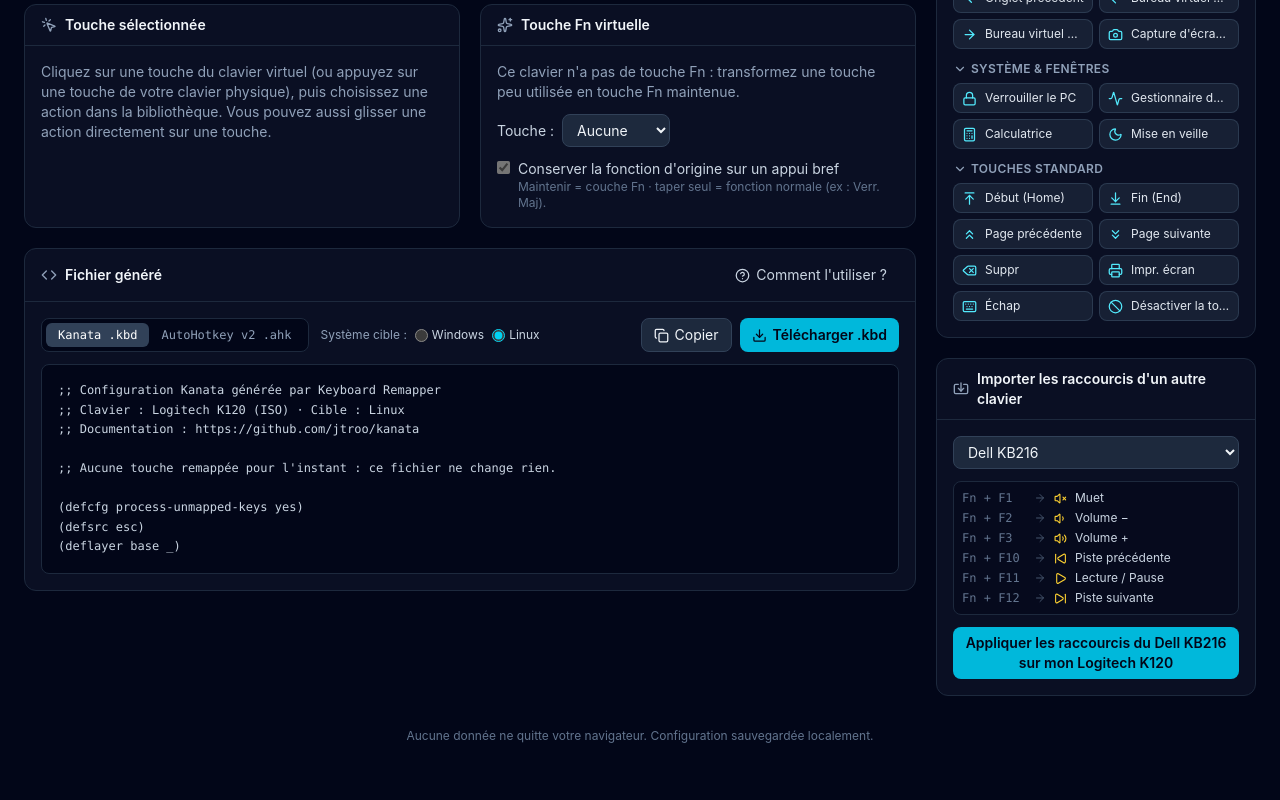
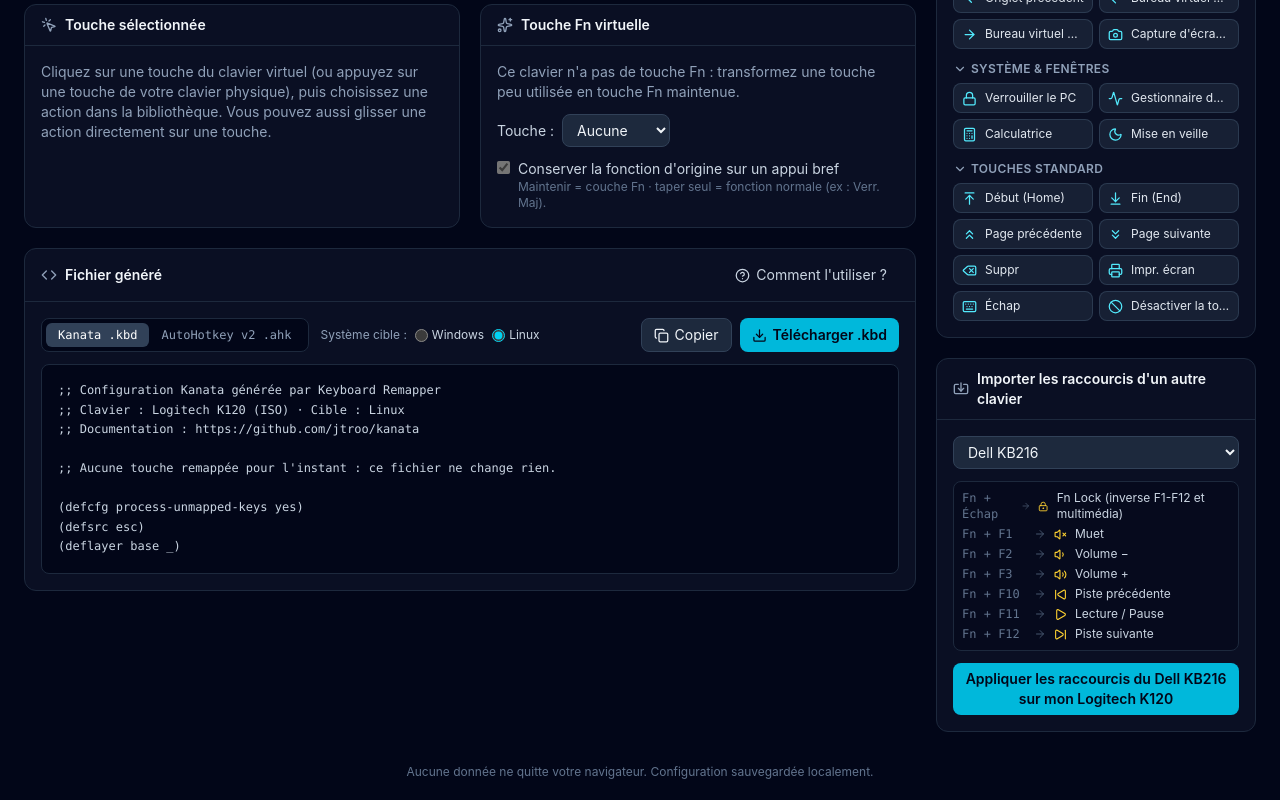
Before and after one commit to Qua-9-9-1/win-media-hotkeys-remapper, a React (Vite) app: page / in a window 1280 px wide. Shown: the part 585-1385 px from the top of the page. Before the commit the page ends 1349 px from the top, so only its background shows below. Built offline with nearby package versions, Linux system fonts and the light colour scheme.

Commit message:
[ADD] Firmware-only Fn Lock on Dell KB216

```diff
--- a/src/core/generators/shared.ts
+++ b/src/core/generators/shared.ts
@@ -34,7 +34,7 @@ export function buildExportPlan(config: RemapConfig, profile: KeyboardProfile):
     Object.entries(config.layers[layer])
       .filter(([key]) => remappable.has(key) && key !== config.fnTrigger)
       .map(([key, id]) => ({ key, action: getAction(id) }))
-      .filter((m): m is ResolvedMapping => m.action !== undefined)
+      .filter((m): m is ResolvedMapping => m.action !== undefined && !m.action.nativeOnly)
       .sort((a, b) => order.get(a.key)! - order.get(b.key)!);
 
   const fnTrigger =
--- a/src/core/migration.ts
+++ b/src/core/migration.ts
@@ -7,6 +7,8 @@ export interface MigrationResult {
   added: number;
   skippedNative: number;
   skippedExisting: number;
+  /** Firmware-only features that a software remapper cannot reproduce. */
+  skippedUnsupported: number;
   /** Virtual Fn key auto-enabled because the source shortcuts need one. */
   enabledFnTrigger: boolean;
 }
@@ -31,9 +33,16 @@ export function migrateShortcuts(
   let added = 0;
   let skippedNative = 0;
   let skippedExisting = 0;
+  let skippedUnsupported = 0;
 
   for (const s of source.nativeShortcuts) {
-    if (!filter(s.action) || !getAction(s.action) || !targetKeys.has(s.key)) continue;
+    const action = getAction(s.action);
+    if (!filter(s.action) || !action || !targetKeys.has(s.key)) continue;
+    // Firmware-only features (Fn Lock...) cannot be reproduced by a remapper.
+    if (action.nativeOnly) {
+      skippedUnsupported++;
+      continue;
+    }
     // The target keyboard already offers this action natively: nothing is missing.
     if (nativeActions.has(s.action)) {
       skippedNative++;
@@ -53,6 +62,7 @@ export function migrateShortcuts(
     added,
     skippedNative,
     skippedExisting,
+    skippedUnsupported,
     enabledFnTrigger: needsFn,
   };
 }
--- a/src/data/actions.ts
+++ b/src/data/actions.ts
@@ -13,6 +13,7 @@ import {
   Copy,
   Delete,
   Lock,
+  LockKeyhole,
   Moon,
   Play,
   Printer,
@@ -101,6 +102,10 @@ export const ACTIONS: ActionDefinition[] = [
     kanata: 'esc', ahk: { kind: 'remap', target: 'Esc' } },
   { id: 'key.disable', category: 'keys', label: 'Désactiver la touche', short: '⊘', icon: Ban,
     kanata: 'XX', ahk: { kind: 'code', code: 'return' } },
+
+  // ── Fonctions matérielles (affichage seulement, jamais exportées) ──
+  { id: 'hw.fnLock', category: 'system', label: 'Fn Lock (inverse F1-F12 et multimédia)', short: 'Fn Lock',
+    icon: LockKeyhole, nativeOnly: true, kanata: '_', ahk: { kind: 'code', code: 'return' } },
 ];
 
 const BY_ID = new Map(ACTIONS.map((a) => [a.id, a]));
@@ -112,6 +117,6 @@ export function getAction(id: string | undefined): ActionDefinition | undefined
 export function actionsByCategory(): Array<[ActionCategory, ActionDefinition[]]> {
   return (Object.keys(CATEGORY_LABELS) as ActionCategory[]).map((c) => [
     c,
-    ACTIONS.filter((a) => a.category === c),
+    ACTIONS.filter((a) => a.category === c && !a.nativeOnly),
   ]);
 }
--- a/src/data/keyboards/dell-kb216-fr.json
+++ b/src/data/keyboards/dell-kb216-fr.json
@@ -7,6 +7,7 @@
   "hasFnKey": true,
   "hid": [{ "vendorId": "0x413c", "productId": "0x2113" }],
   "nativeShortcuts": [
+    { "layer": "fn", "key": "Escape", "action": "hw.fnLock" },
     { "layer": "fn", "key": "F1", "action": "media.mute" },
     { "layer": "fn", "key": "F2", "action": "media.volDown" },
     { "layer": "fn", "key": "F3", "action": "media.volUp" },
@@ -14,5 +15,5 @@
     { "layer": "fn", "key": "F11", "action": "media.playPause" },
     { "layer": "fn", "key": "F12", "action": "media.next" }
   ],
-  "notes": "Clavier filaire plein format avec touche Fn matérielle (à droite d'Alt Gr, à la place de la touche Windows droite). Raccourcis multimédia natifs via Fn + F1-F3 et Fn + F10-F12."
+  "notes": "Clavier filaire plein format avec touche Fn matérielle (à droite d'Alt Gr, à la place de la touche Windows droite). Fn + Échap active le Fn Lock ; raccourcis multimédia natifs via Fn + F1-F3 et Fn + F10-F12."
 }
--- a/src/types/actions.ts
+++ b/src/types/actions.ts
@@ -30,4 +30,9 @@ export interface ActionDefinition {
   ahk: AhkOutput;
   /** True when the Kanata output runs a program (needs `danger-enable-cmd`). */
   kanataCmd?: boolean;
+  /**
+   * Firmware-only feature (e.g. Fn Lock): shown on keyboards that have it,
+   * never offered in the library nor exported.
+   */
+  nativeOnly?: boolean;
 }
```
Also changed, not shown: 1 other file (tests, documents, lock files or other folders).
